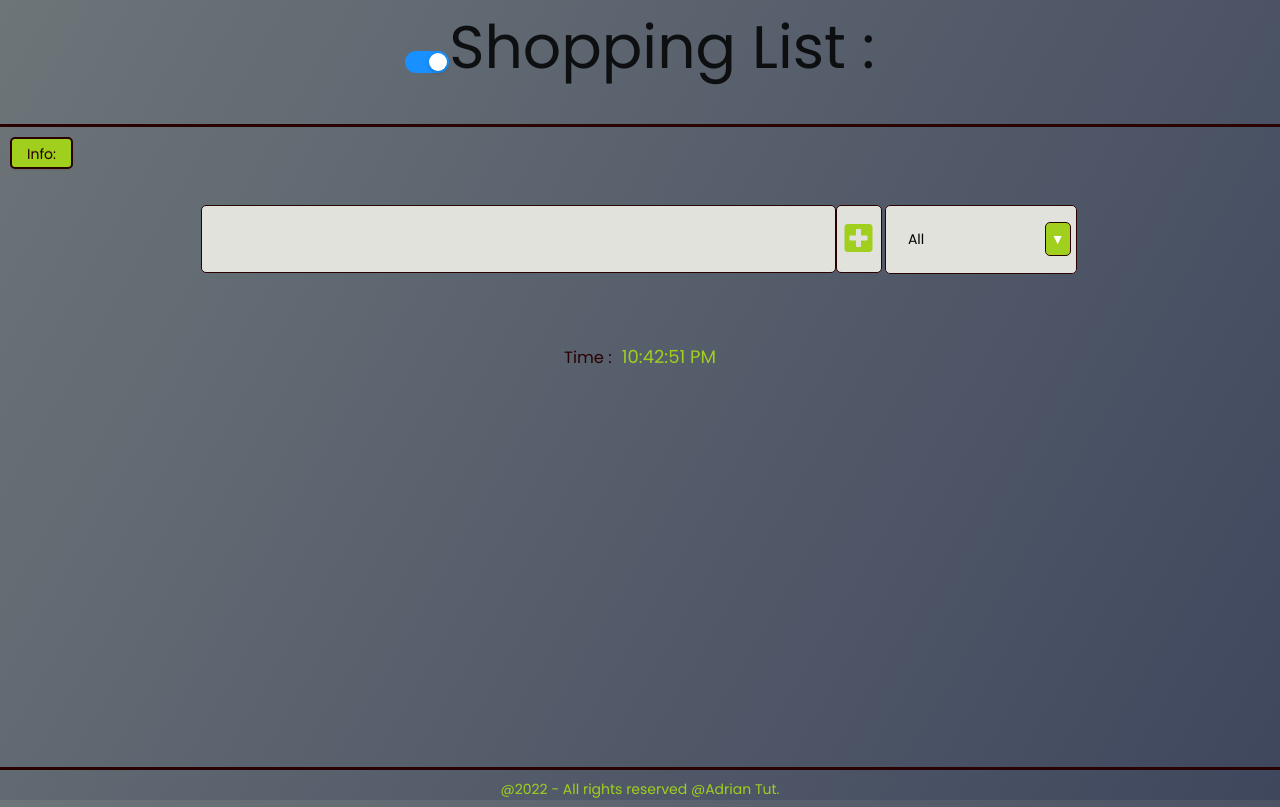
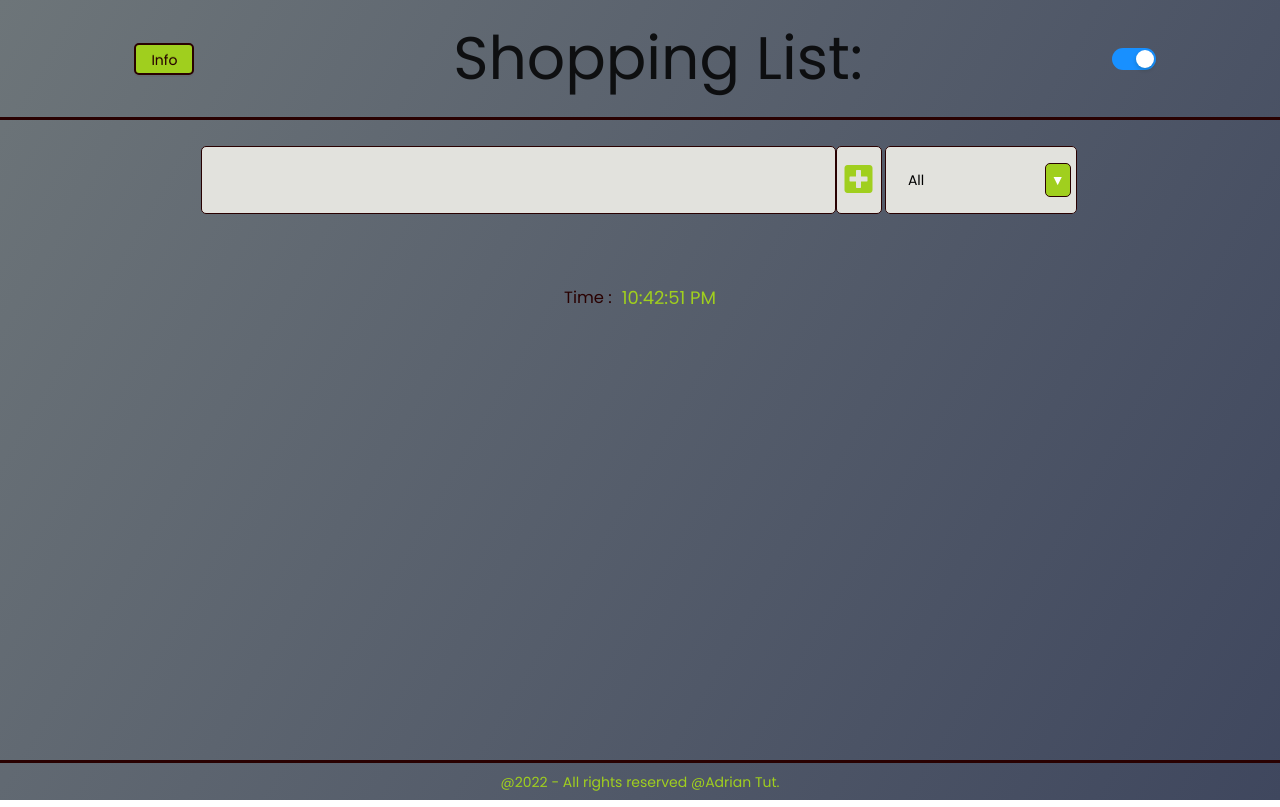
Before and after one commit to Adriantutuianu/shopping-list-app, a React (Create React App) app: page / in a window 1280 px wide. Built offline with nearby package versions, Linux system fonts and the light colour scheme.

Commit message:
Styled header

```diff
--- a/src/App.css
+++ b/src/App.css
@@ -11,12 +11,12 @@ header {
   color: var(--primary-color);
   min-height: 15vh;
   display: flex;
-  justify-content: center;
+  justify-content: space-around;
   align-items: center;
 }
 
-header .h1 {
-  display: flex;
+header h1 {
+  margin-bottom: 0;
 }
 footer {
   display: flex;
--- a/src/App.js
+++ b/src/App.js
@@ -63,12 +63,11 @@ function App() {
   return (
     <div className="App">
       <header>
+        <Info />
+        <h1>Shopping List:</h1>
         <Switch defaultChecked />
-
-        <h1>Shopping List :</h1>
       </header>
       <main className="content">
-        <Info />
         <Form
           inputText={inputText}
           shopping={shopping}
--- a/src/components/Info.js
+++ b/src/components/Info.js
@@ -19,7 +19,7 @@ const Info = () => {
   return (
     <>
       <Button className="info-drawer" type="primary" onClick={showDrawer}>
-        Info:
+        Info
       </Button>
 
       <Drawer
```
